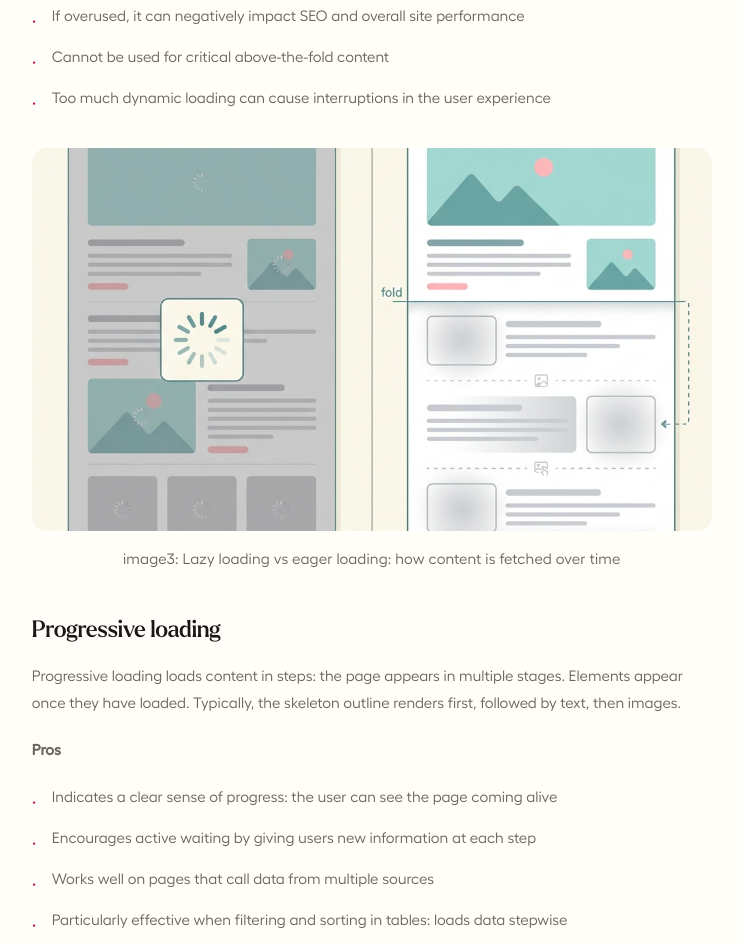
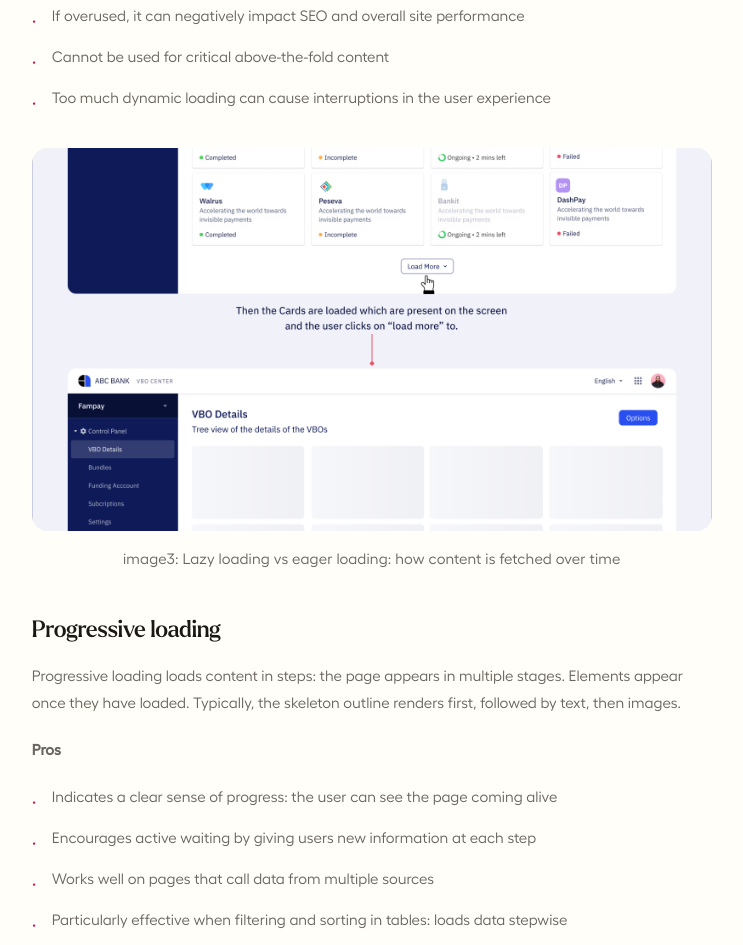
Before and after one commit to mokshajaiswal/moksha-writes, a plain HTML site: page loading-patterns.html in a window 1280 px wide. Shown: the part 3759-4704 px from the top of the page, without its empty margins (361-1104 px from the left). Drawn offline with Linux system fonts and the light colour scheme; a web font is replaced by a local one.

Commit message:
Updated image3 in blog with Image3.png

```diff
--- a/loading-patterns.html
+++ b/loading-patterns.html
@@ -163,7 +163,7 @@
 
         <!-- Image placeholder -->
         <div class="post-img-block" id="image3">
-          <img src="assets/lazy-loading.png" alt="Lazy loading vs eager loading" class="post-img post-img--wide" style="object-fit: cover;">
+          <img src="assets/Image3.png" alt="Lazy loading vs eager loading" class="post-img post-img--wide" style="object-fit: cover;">
           <p class="post-caption">image3: Lazy loading vs eager loading: how content is fetched over time</p>
         </div>
 
```
Also changed, not shown: assets/Image3.png (added).
